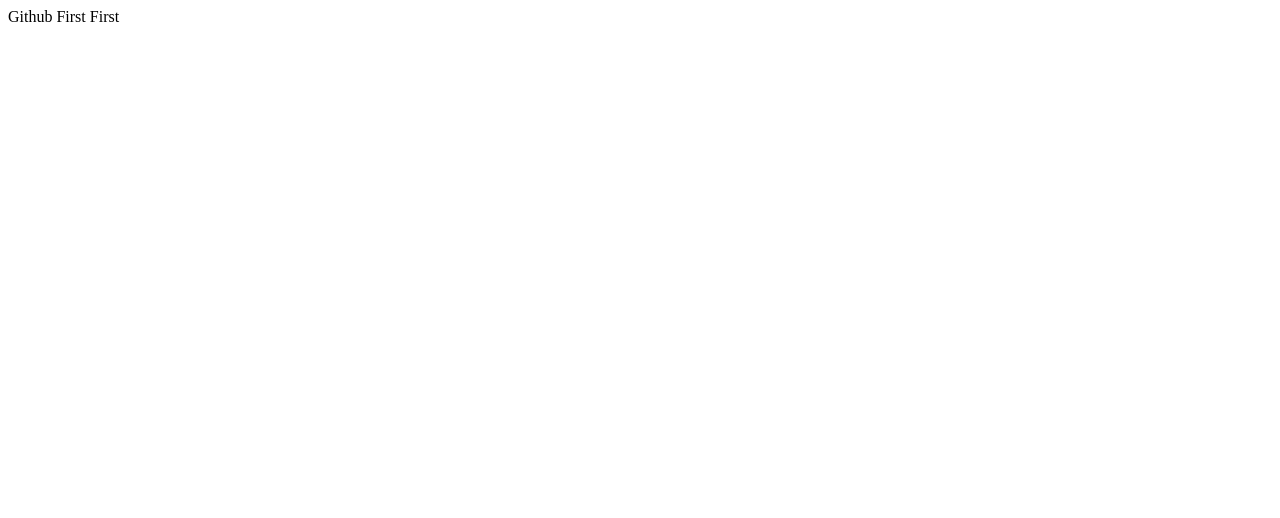
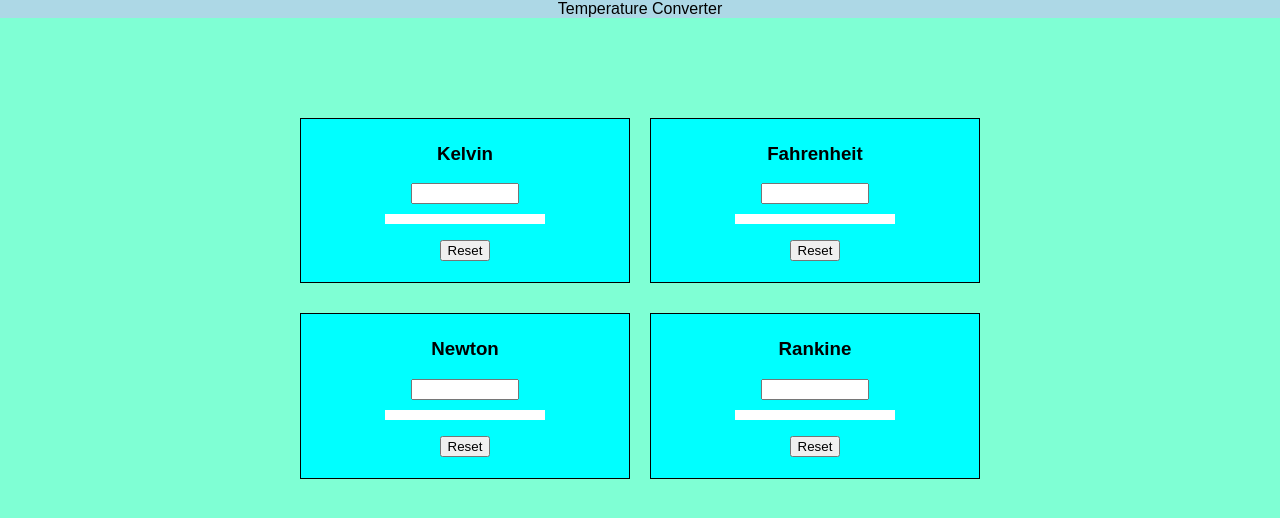
Before and after one commit to MosHubhahaha/git-101.yt, a plain HTML site: page index.html in a window 1280 px wide. Drawn offline with Linux system fonts and the light colour scheme.

Commit message:
Update index.html

```diff
--- a/index.html
+++ b/index.html
@@ -1,12 +1,142 @@
 <!DOCTYPE html>
 <html lang="en">
 <head>
-    <meta charset="UTF-8">
-    <meta http-equiv="X-UA-Compatible" content="IE=edge">
-    <meta name="viewport" content="width=device-width, initial-scale=1.0">
-    <title>Document</title>
+  <meta charset="UTF-8">
+  <meta http-equiv="X-UA-Compatible" content="IE=edge">
+  <meta name="viewport" content="width=device-width, initial-scale=1.0">
+  <title>Temperature Converter</title>
+  <style>
+    html,body{
+        font-family: Arial, Helvetica, sans-serif;
+        background-color: aquamarine;
+        margin: 0;
+        padding: 0;
+    }
+    .content{
+        background-color: aqua;
+        padding: 5px;
+        border: 1px solid black;
+        text-align: center;
+    }
+    .flexbox{
+        box-sizing: border-box;
+        display: flex;
+        flex-wrap: wrap;
+        flex-direction: row;
+        justify-content: center;
+        align-items: center;
+        max-width: 700px;
+        max-height: 300px;
+        margin-top: 100px;
+        margin-left: 10px;
+        position: relative;
+        top: 80px;
+        margin: auto;
+    }
+    .item{
+        box-sizing: border-box;
+        width: 50%;
+        padding-left: 10px;
+        padding-right: 10px;
+        padding-top: 20px;
+        padding-bottom: 10px;
+    }
+    .b1{
+        background-color: white;
+        width: 150px;
+        padding: 5px;
+        height: auto;
+        margin:  auto;
+        margin-top: 10px;
+    }
+    header{
+        background-color: lightblue;
+        padding: 30p;
+        text-align: center;
+    }
+    header.hide{
+        height: -51;
+        position: fixed;
+        top: 0;
+        right: 0;
+        left: 0;
+        z-index: 99;
+        transition: top 0.3s ease-out;
+    }
+
+    input{
+        max-width: 100px;
+        text-align: center;
+    }
+    .leftbar{
+        max-width: 300px;
+        margin-top: 10;
+        margin-right: 10px;
+    }
+    .text{
+        padding: 10px;
+        position: absolute;
+        top: 10px;
+        right: 10px;
+        max-width: 600px;
+        background-color: antiquewhite;
+        margin-top: 60px;
+    }
+        table,
+            th,
+            td {
+                border: 1px solid black;
+                border-collapse: collapse;
+                padding: 10px;
+                text-align: center;
+            }
+  </style>
 </head>
 <body>
-    Github First First
+    <header class="top-header">Temperature Converter</header>
+    <script src="header.js"></script>
+        <div class="flexbox">
+            <div class="item">
+                <div class="content">
+                    <h3>Kelvin</h3>
+                    <input id="kelvinInput" class="input" type="text">
+                    <div class="b1" id="kelvinResult"></div>
+                    <p>
+                    <button id="kelvinReset">Reset</button>
+                    </p>
+                </div>
+            </div>
+            <div class="item">
+                <div class="content">
+                    <h3>Fahrenheit</h3>
+                    <input id="fahrenheitInput" class="input" type="text">
+                    <div class="b1" id="fahrenheitResult"></div>
+                    <p>
+                    <button id="fahrenheitReset">Reset</button>
+                    </p>
+                </div>
+            </div>
+            <div class="item">
+                <div class="content">
+                    <h3>Newton</h3>
+                    <input id="newtonInput" class="input" type="text">
+                    <div class="b1" id="newtonResult"></div>
+                    <p>
+                    <button id="newtonReset">Reset</button>
+                    </p>
+                </div>
+            </div>
+            <div class="item">
+                <div class="content">
+                    <h3>Rankine</h3>
+                    <input id="rankkineInput" class="input" type="text">
+                    <div class="b1" id="rankkineResult"></div>
+                    <p>
+                    <button id="rankkinereset">Reset</button>
+                    </p>
+                </div>
+            </div>
+        </div>
+  <script src="calculate temperature.js"></script>
 </body>
 </html>
```
